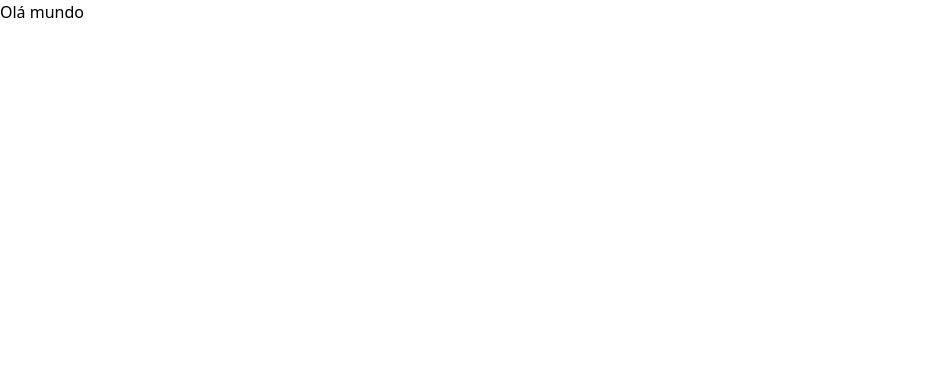
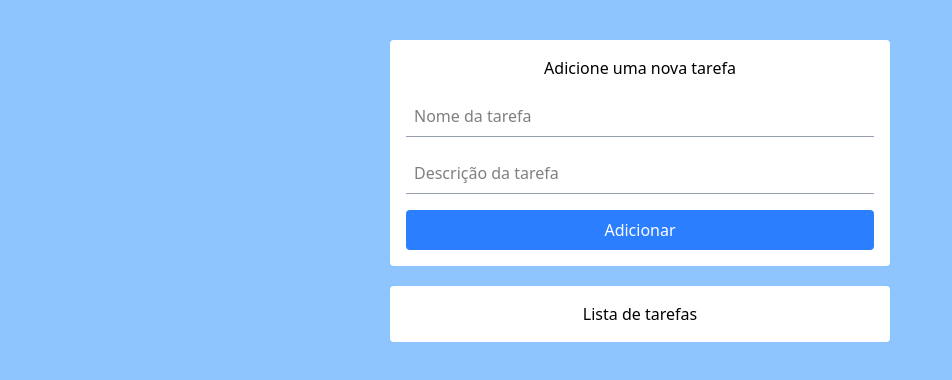
Before and after one commit to BrunoDelani/todo-list-react, a React (Vite) app: page / in a window 1280 px wide. Shown: the top 380 px of the page, without its empty margins (0-952 px from the left). Built offline with nearby package versions, Linux system fonts and the light colour scheme.

Commit message:
:sparkles: add task, list and details

```diff
--- /dev/null
+++ b/src/components/addTask.jsx
@@ -0,0 +1,37 @@
+import { useState } from "react";
+import { toast } from "sonner";
+
+function AddTask({ addTask }) {
+    const [title, setTitle] = useState('');
+    const [description, setDescription] = useState('');
+
+    return (
+        <div className="bg-white w-125 flex flex-col gap-4 p-4 rounded">
+            <p className="text-center">Adicione uma nova tarefa</p>
+            <input type="text" className="w-full p-2 border-b border-b-gray-400" placeholder="Nome da tarefa" value={title} onChange={(e) => setTitle(e.target.value)} />
+            <input type="text" className="w-full p-2 border-b border-b-gray-400" placeholder="Descrição da tarefa" value={description} onChange={(e) => setDescription(e.target.value)} />
+            <button className="bg-blue-500 text-white px-4 py-2 cursor-pointer rounded" onClick={() => {
+                if (!title.trim() || !description.trim()) return toast.error("Preencha todos os campos", {
+                    position: "top-center",
+                    duration: 2000,
+                    style: {
+                        border: "1px solid #ef4444",
+                        padding: "16px",
+                        color: "#fff",
+                        background: "#b91c1c",
+                    },
+                    iconTheme: {
+                        primary: "#fff",
+                        secondary: "#b91c1c",
+                    },
+                });
+
+                addTask(title, description);
+                setTitle('');
+                setDescription('');
+            }}>Adicionar</button>
+        </div>
+    )
+}
+
+export default AddTask;
--- /dev/null
+++ b/src/components/listTask.jsx
@@ -0,0 +1,46 @@
+import { Check, Trash2 } from "lucide-react";
+import { useNavigate } from "react-router-dom";
+
+function ListTask({ listTask, onCompleteTask, onDeleteTask }) {
+    const navigate = useNavigate();
+
+    function handleNavigateTask(task) {
+        const queryParams = new URLSearchParams({
+            title: task.name,
+            description: task.description,
+        }).toString();
+        navigate(`/tasks?${queryParams}`)
+    }
+
+    return (
+        <div className="bg-white w-125 flex flex-col gap-4 p-4 rounded">
+            <p className="text-center">Lista de tarefas</p>
+            {listTask.map((task) => (
+                <div key={task.id} className="flex justify-between items-center gap-x-2.5">
+                    <div className="flex bg-blue-200 truncate w-full p-2 rounded cursor-pointer" onClick={() => {
+                        handleNavigateTask(task)
+                    }
+                    }
+                    >
+                        {task.completed ?
+                            <p className="font-bold line-through">{task.name}</p> :
+                            <p className="font-bold">{task.name}</p>
+                        }
+                    </div>
+                    <div className="flex gap-x-2.5 ">
+                        {!task.completed &&
+                            <button className="cursor-pointer bg-blue-200 p-2 rounded-md" onClick={() => onCompleteTask(task.id)}>
+                                <Check />
+                            </button>
+                        }
+                        <button className="cursor-pointer bg-blue-200 p-2 rounded-md" onClick={() => onDeleteTask(task.id)}>
+                            <Trash2 />
+                        </button>
+                    </div>
+                </div>
+            ))}
+        </div>
+    )
+}
+
+export default ListTask;
--- a/src/index.css
+++ b/src/index.css
@@ -1 +1,5 @@
 @import "tailwindcss";
+
+input:focus, textarea:focus, select:focus {
+  outline: none;
+}
--- a/src/main.jsx
+++ b/src/main.jsx
@@ -1,9 +1,26 @@
 import { StrictMode } from 'react'
 import { createRoot } from 'react-dom/client'
 import './index.css'
+import { Toaster } from 'sonner'
+import { createBrowserRouter, RouterProvider } from 'react-router-dom'
+import BoardTask from './pages/boardTask'
+import TaskPage from './pages/TaskPage'
+
+const router = createBrowserRouter([
+  {
+    path: '/',
+    element: <BoardTask />,
+  },
+  {
+    path: '/tasks',
+    element: <TaskPage />,
+  }
+])
+
 
 createRoot(document.getElementById('root')).render(
   <StrictMode>
-    <h1>Olá mundo</h1>
+    <Toaster />
+    <RouterProvider router={router} />
   </StrictMode>,
 )
--- /dev/null
+++ b/src/pages/BoardTask.jsx
@@ -0,0 +1,49 @@
+import { useEffect, useState } from "react";
+import AddTask from "../components/addTask";
+import ListTask from "../components/listTask";
+
+
+function BoardTask() {
+
+    const [listTask, setListTask] = useState(
+        JSON.parse(localStorage.getItem("listTask")) || []
+    );
+
+    useEffect(() => {
+        localStorage.setItem("listTask", JSON.stringify(listTask));
+    }, [listTask]);
+
+    function addTask(name, description) {
+        const newTask = {
+            id: listTask.length + 1,
+            name,
+            description,
+            completed: false,
+        };
+        setListTask([...listTask, newTask]);
+    }
+
+    function onCompleteTask(id) {
+        const updatedList = listTask.map((task) => {
+            if (task.id === id) {
+                return { ...task, completed: !task.completed };
+            }
+            return task;
+        })
+        setListTask(updatedList);
+    }
+
+    function onDeleteTask(id) {
+        const updatedList = listTask.filter((task) => task.id !== id);
+        setListTask(updatedList);
+    }
+
+    return (
+        <div className='bg-blue-300 w-full min-h-screen flex flex-col gap-y-5 items-center p-10'>
+            <AddTask addTask={addTask} />
+            <ListTask listTask={listTask} onCompleteTask={onCompleteTask} onDeleteTask={onDeleteTask} />
+        </div>
+    );
+}
+
+export default BoardTask;
--- /dev/null
+++ b/src/pages/TaskPage.jsx
@@ -0,0 +1,17 @@
+import { useSearchParams } from "react-router-dom";
+
+function TaskPage() {
+    const [searchParams] = useSearchParams();
+
+    return (
+        <div className='bg-blue-300 w-full min-h-screen flex flex-col gap-y-5 items-center pt-10'>
+            <div className="bg-white w-125 flex flex-col gap-4 p-4 rounded">
+                <h1 className="text-2xl font-bold text-center">{searchParams.get("title")}</h1>
+                <p>{searchParams.get("description")}</p>
+                <button className="bg-blue-500 text-white px-4 py-2 cursor-pointer rounded" onClick={() => window.history.back()}>Voltar</button>
+            </div>
+        </div>
+    )
+}
+
+export default TaskPage;
```
